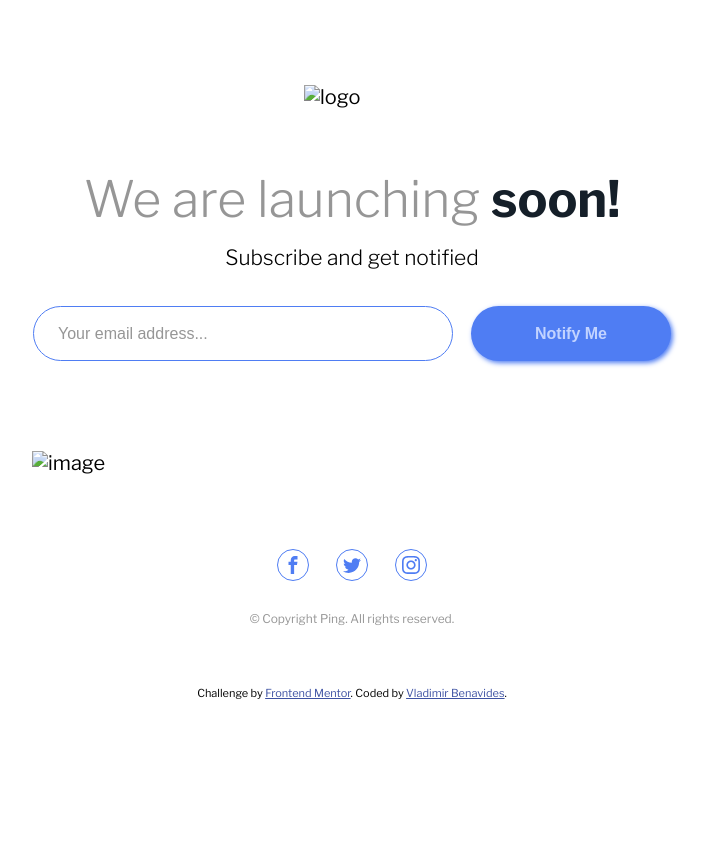
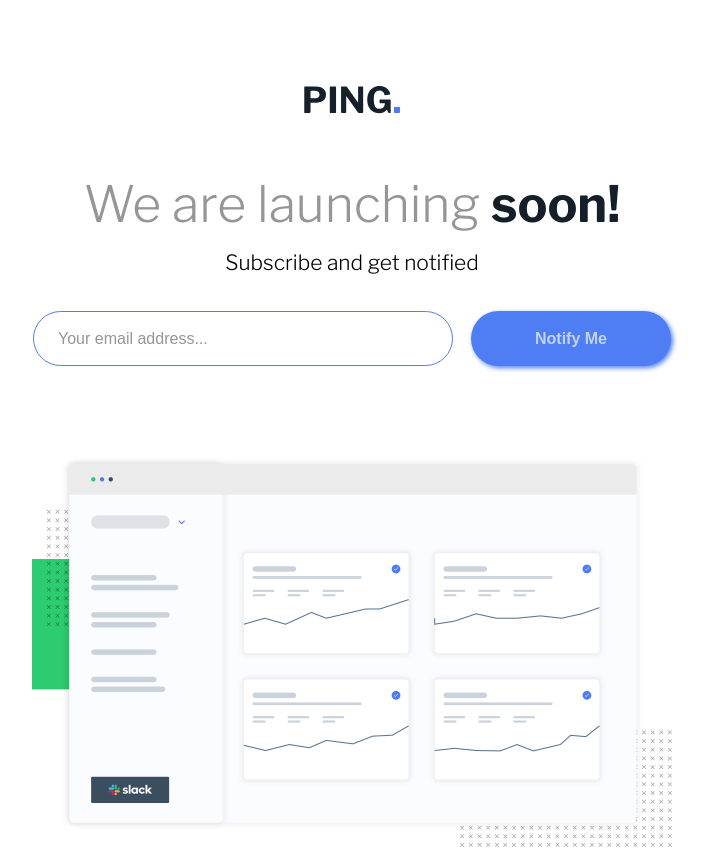
Before and after one commit to vladimirbenavides/PingComingSoonPage, a plain HTML site: page index.html in a window 1280 px wide. Shown: the top 850 px of the page, without its empty margins (288-996 px from the left). Before the commit the page ends 800 px from the top, so only its background shows below. Drawn offline with nearby package versions, Linux system fonts and the light colour scheme; the site is published under a folder, as on GitHub Pages, so addresses that start at the root find nothing.

Commit message:
Update index.html

```diff
--- a/index.html
+++ b/index.html
@@ -14,7 +14,7 @@
 <body>
 
   <main class="main-container">
-    <img src="/images/logo.svg"  alt="logo" class="ping">
+    <img src="./images/logo.svg"  alt="logo" class="ping">
       <h1 class="title">We are launching <span> soon!</span></h1>
       <p class="paragraph">Subscribe and get notified</p>
       <form action="#">
@@ -25,7 +25,7 @@
         <input id="button" type="submit" value="Notify Me">
       </form>
 
-     <img src="/images/illustration-dashboard.png " alt="image" class="img">
+     <img src="./images/illustration-dashboard.png " alt="image" class="img">
 
 
   <section class="social-container">
```
